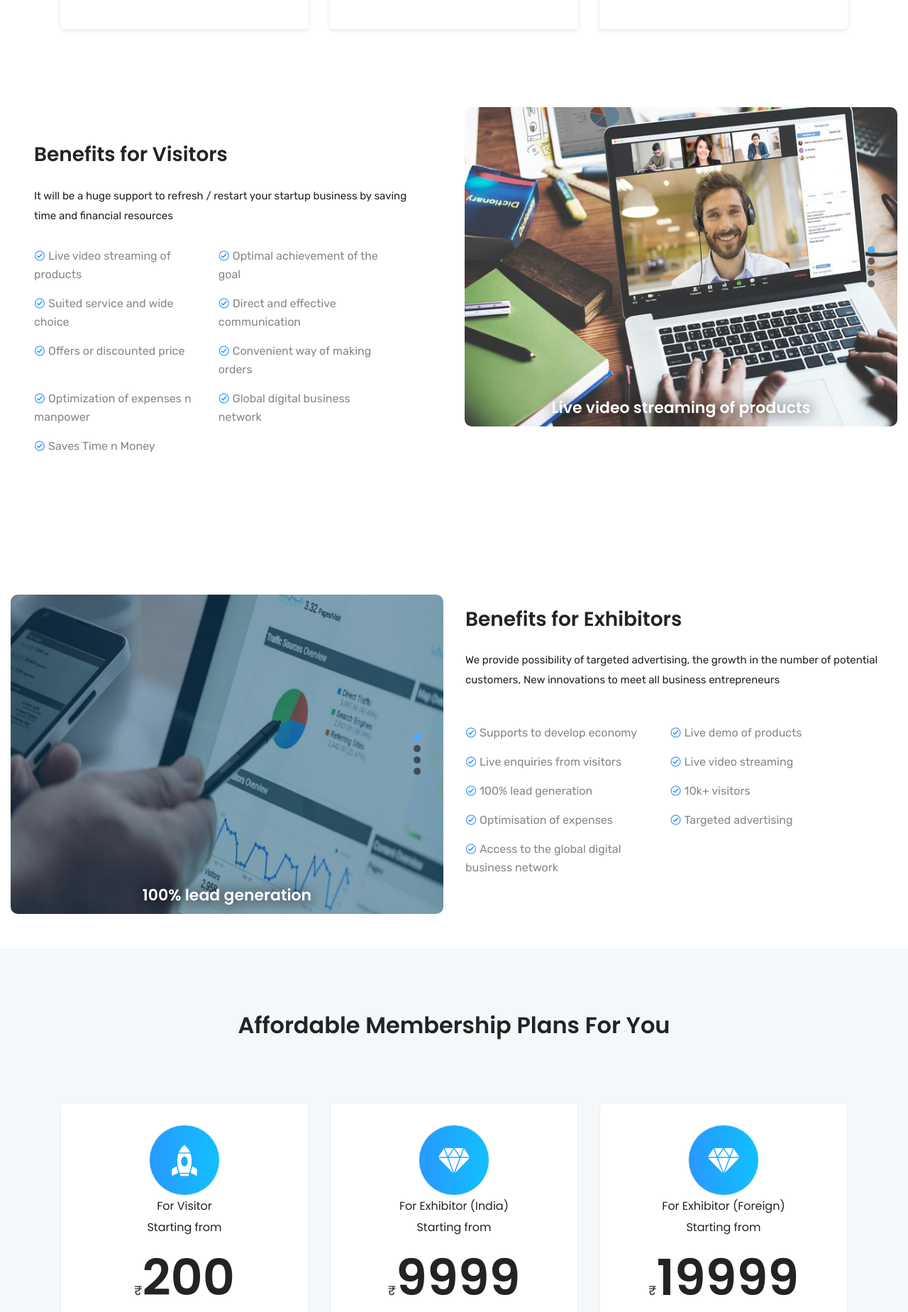
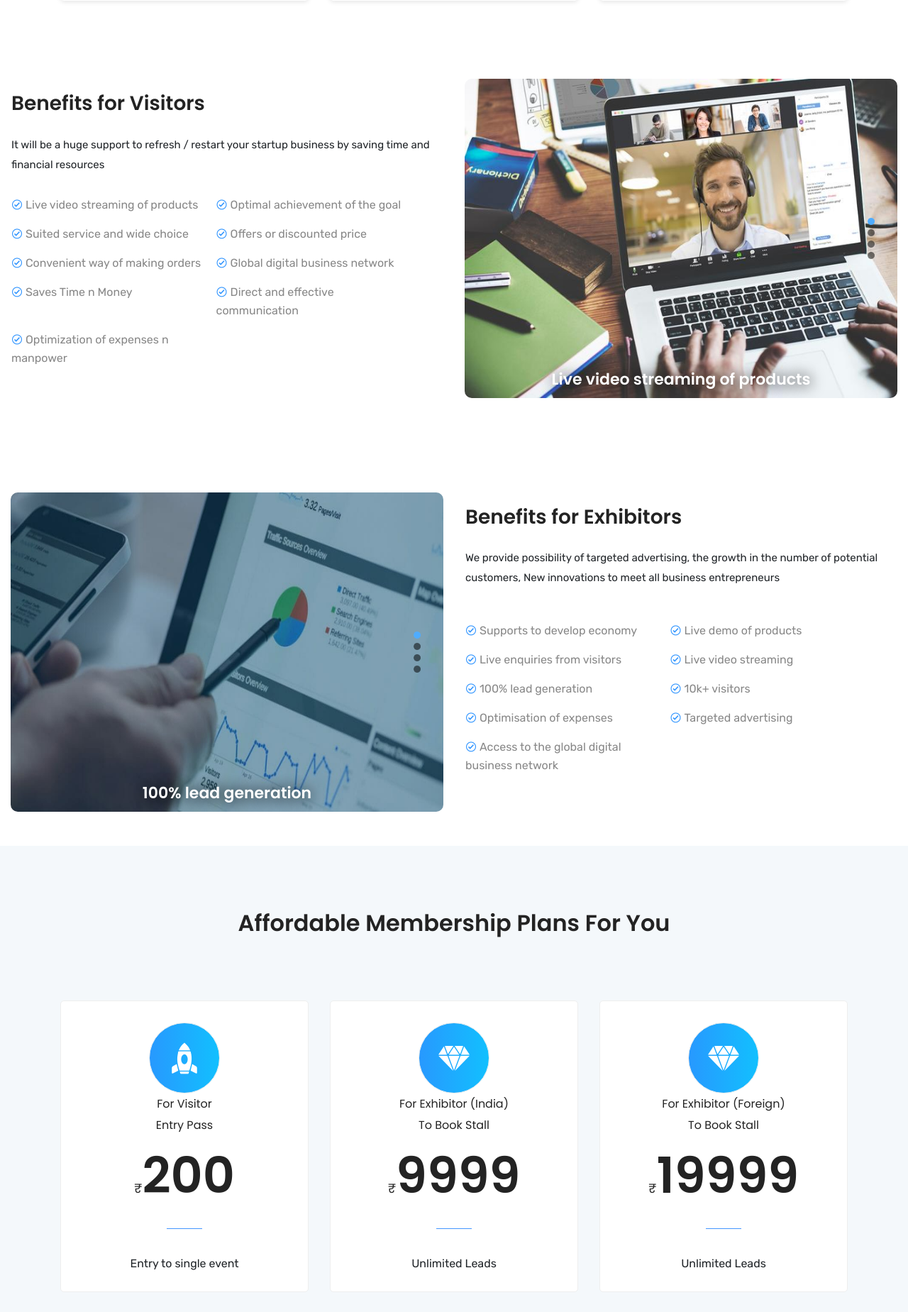
Before and after one commit to AmreshVs/worldtradehub, a PHP site: page / in a window 1280 px wide. Shown: the part 3365-5214 px from the top of the page at 71% size. Run offline with PHP 8.4, Linux system fonts and the light colour scheme; data that the repository does not hold is empty; some libraries are stand-ins or nearby versions.

Commit message:
Text Changes

```diff
--- a/css/style.css
+++ b/css/style.css
@@ -1747,9 +1747,6 @@ div.wh-widget-send-button-wrapper.wh-widget-right div.wh-widget-send-button-wrap
     height: 100%;
     max-height: 600px;
   }
-  .about-content {
-    margin-top: 60px;
-  }
   #about {
     padding-bottom: 0px;
     margin-bottom: 0px !important;
@@ -1759,9 +1756,6 @@ div.wh-widget-send-button-wrapper.wh-widget-right div.wh-widget-send-button-wrap
   }
   .app-flow .col-lg-5{
     padding: 3rem;
-  }
-  .exhibitor-benefits{
-    padding: 3rem !important;
   }
   .exhibitor-benefits .about-content{
     margin-top: 0px;
@@ -1873,6 +1867,10 @@ div.wh-widget-send-button-wrapper.wh-widget-right div.wh-widget-send-button-wrap
   .banner-content .subtitle{
     font-size: 19.6px !important;
   }
+}
+
+.lead{
+  font-size: 1.25rem !important;
 }
 
 .whatsapp-icon {
--- a/index.php
+++ b/index.php
@@ -213,7 +213,7 @@
   <section id="about" class="mb-5 wow fadeInUp">
     <div class="container-fluid">
       <div class="row">
-        <div class="col-lg-6 col-sm-12 col-md-12 p-5">
+        <div class="col-lg-6 col-sm-12 col-md-12 p-3">
           <div class="about-content">
             <h3>Benefits for Visitors</h3>
             <p>It will be a huge support to refresh / restart your startup business by saving time and financial resources</p>
@@ -228,22 +228,22 @@
                 <em class="icofont icofont-check-circled"> </em> Suited service and wide choice
               </li>
               <li>
-                <em class="icofont icofont-check-circled"> </em> Direct and effective communication
-              </li>
-              <li>
                 <em class="icofont icofont-check-circled"> </em> Offers or discounted price
               </li>
               <li>
                 <em class="icofont icofont-check-circled"></em> Convenient way of making orders
               </li>
               <li>
-                <em class="icofont icofont-check-circled"></em> Optimization of expenses n manpower
-              </li>
-              <li>
                 <em class="icofont icofont-check-circled"></em> Global digital business network
               </li>
               <li>
                 <em class="icofont icofont-check-circled"></em> Saves Time n Money
+              </li>
+              <li>
+                <em class="icofont icofont-check-circled"> </em> Direct and effective communication
+              </li>
+              <li>
+                <em class="icofont icofont-check-circled"></em> Optimization of expenses n manpower
               </li>
             </ul>
           </div>
@@ -378,7 +378,7 @@
             <div class="price-header">
               <i class="icofont-rocket-alt-1 grad-2"></i>
               <h5>For Visitor</h5>
-              <h5>Starting from</h5>
+              <h5>Entry Pass</h5>
               <h4 class="price"><small>₹</small>200</h4>
             </div>
             <div class="line"></div>
@@ -392,7 +392,7 @@
             <div class="price-header">
               <i class="icofont-diamond grad-2"></i>
               <h5>For Exhibitor (India)</h5>
-              <h5>Starting from</h5>
+              <h5>To Book Stall</h5>
               <h4 class="price"><small>₹</small>9999</h4>
             </div>
             <div class="line"></div>
@@ -406,7 +406,7 @@
             <div class="price-header">
               <i class="icofont-diamond grad-2"></i>
               <h5>For Exhibitor (Foreign)</h5>
-              <h5>Starting from</h5>
+              <h5>To Book Stall</h5>
               <h4 class="price"><small>₹</small>19999</h4>
             </div>
             <div class="line"></div>
```
